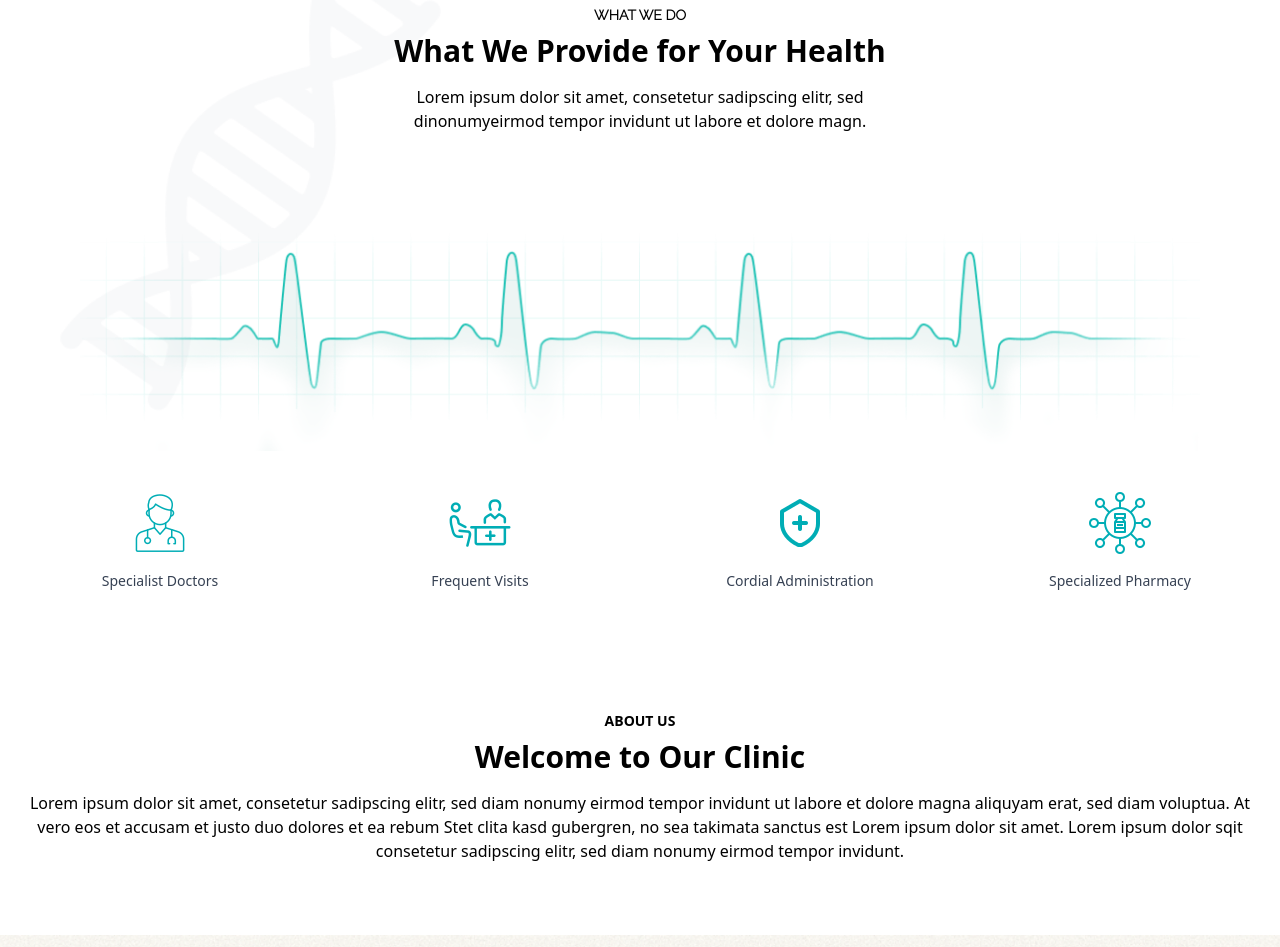
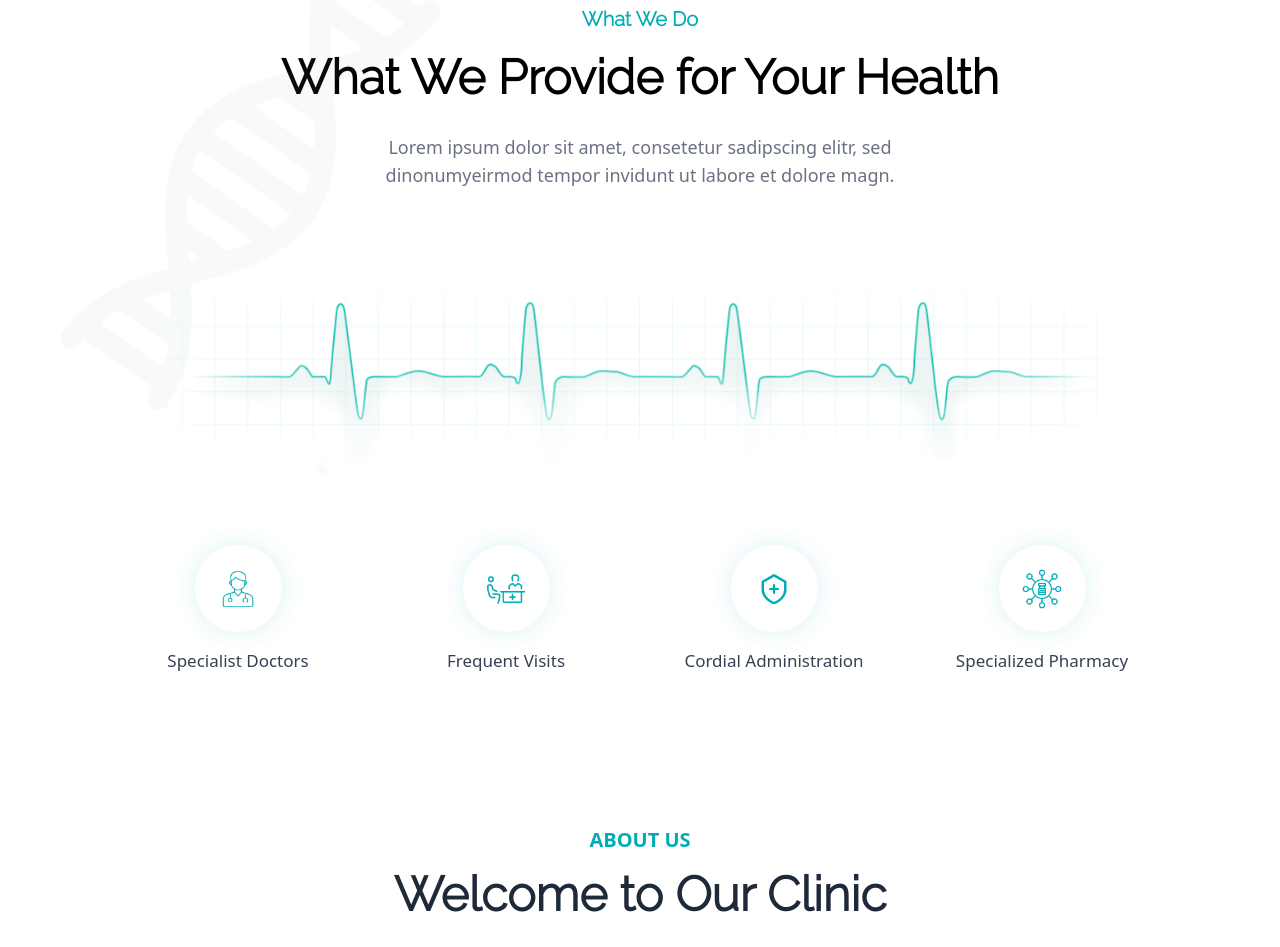
Before and after one commit to userronald/hospital-landing-page, a React (Vite) app: page / in a window 1280 px wide. Shown: the part 840-1787 px from the top of the page. Built offline with nearby package versions, Linux system fonts and the light colour scheme.

Commit message:
UI Changed

```diff
--- a/src/components/home/home.tsx
+++ b/src/components/home/home.tsx
@@ -1,4 +1,5 @@
 import AboutUsSection from "../landing-page-sections/aboutUsSection";
+import FaqSection from "../landing-page-sections/faqSection";
 import HeroSlider from "../landing-page-sections/heroSlider"
 import ServiceSection from "../landing-page-sections/serviceSection";
 import TestimonialSection from "../landing-page-sections/testimonialSection";
@@ -11,6 +12,7 @@ const Home = ()=>{
         <AboutUsSection />
         <ServiceSection />
         <TestimonialSection />
+        <FaqSection />
         </>
     )
 }
--- a/src/components/landing-page-sections/aboutUsSection.tsx
+++ b/src/components/landing-page-sections/aboutUsSection.tsx
@@ -15,20 +15,20 @@ const AboutUsSection = () => {
               />
             </div>
             <div className="container mx-auto px-4">
-              <p className="font-raleway text-primary text-sm font-semibold uppercase mb-2">
+              <p className="font-raleway text-primary text-xl font-semibold  mb-5 text-[#00adb5]">
                 {item.whtWeDoSubText}
               </p>
-              <h2 className="text-3xl font-bold text-dark mb-4">
+              <h2 className="font-raleway  text-5xl font-bold text-dark mb-8">
                 {item.whtWeDoHeading}
               </h2>
-              <p className="text-base text-body-color max-w-xl mx-auto">
+              <p className="text-base text-body-color max-w-xl mx-auto text-lg text-gray-500">
                 {item.whtWeDoDescription}
               </p>
             </div>
           </section>
 
           {/* Row 2: Graph Image */}
-          <div className="w-full px-20">
+          <div className="w-full px-40">
             <img
               src={item.aboutUsBgImage}
               alt="Graph Background"
@@ -37,16 +37,18 @@ const AboutUsSection = () => {
           </div>
 
           {/* Row 3: Icon Grid */}
-          <div className="container mx-auto px-4">
+          <div className="container mx-auto px-30 py-8">
             <div className="grid grid-cols-1 sm:grid-cols-2 md:grid-cols-4 gap-8 text-center">
               {item.iconImage?.map((icon, i) => (
-                <div key={i}>
-                  <img
-                    src={icon.src}
-                    alt={icon.altText}
-                    className="mx-auto mb-4"
-                  />
-                  <p className="text-sm font-medium text-gray-700">
+                <div key={i} className="flex flex-col items-center">
+                  <div className="w-[87px] h-[87px] flex items-center justify-center rounded-full shadow-[0_0_25px_rgba(0,173,181,0.15)] bg-white mb-4">
+                    <img
+                      src={icon.src}
+                      alt={icon.altText}
+                      className="w-10 h-10 object-contain"
+                    />
+                  </div>
+                  <p className="text-base sm:text-[17px] font-medium text-gray-700">
                     {item.iconTexts?.[i]?.text}
                   </p>
                 </div>
@@ -56,21 +58,21 @@ const AboutUsSection = () => {
 
           {/* Row 4: About Us Section */}
           <section className="pt-20 pb-20 bg-white">
-            <div className="container mx-auto px-4 flex flex-col md:flex-row items-center gap-10">
+            <div className="container  px-4 flex flex-col md:flex-row items-center gap-10">
               {/* Left side */}
-              <div className="w-full flex flex-col items-center text-center">
-                <p className="text-primary text-sm font-semibold uppercase mb-2">
+              <div className=" mx-56 w-full flex flex-col items-center text-center">
+                <p className="text-primary text-xl text-[#00adb5] font-semibold uppercase mb-4">
                   {item.aboutUsSubText}
                 </p>
-                <h2 className="text-3xl font-bold text-dark mb-4">
+                <h2 className="font-raleway text-5xl font-extrabold text-gray-800 mb-6">
                   {item.aboutUsHeading}
                 </h2>
-                <p className="text-base mb-6 text-center">
+                <p className="text-lg text-gray-500 mb-6 text-center">
                   {item.aboutUsDescription}
                 </p>
                 <a
                   href="#"
-                  className="inline-block px-6 py-3 text-white bg-primary hover:bg-blue-700 transition rounded"
+                  className="inline-block px-6 py-3 text-white bg-[#00adb5] hover:bg-[#00adb5ab] transition rounded text-lg font-semibold mb-12"
                 >
                   {item.aboutUsButton}
                 </a>
@@ -82,7 +84,7 @@ const AboutUsSection = () => {
               <img
                 src={item.aboutUsDoctorImage}
                 alt="Doctors"
-                className="w-full max-h-[650px] object-contain relative z-10"
+                className="w-full max-h-[700px] object-contain relative z-10"
               />
             </div>
           </section>
--- /dev/null
+++ b/src/components/landing-page-sections/faqSection.tsx
@@ -0,0 +1,29 @@
+import { FaqSectionData } from "../../data/data";
+
+const FaqSection =()=>{
+    return(
+        <>
+         {
+            FaqSectionData.map((item,index)=>(
+                <section key={index}>
+                    <p>{item.subHeading}</p>
+                    <h3>{item.mainHeading}</h3>
+                    <div>
+                        {
+                            item.faqQuestions?.map((question,i)=>(
+                                 <div key={i}>
+                                   <h4>{question.text}</h4>
+                                   <p>{item.faqAnswers?.[i]?.text}</p>
+                                 </div>
+                            ))
+                        }
+                    </div>
+                </section>
+            ))
+         }
+        </>
+    )
+}
+
+
+export default FaqSection;
--- a/src/data/data.ts
+++ b/src/data/data.ts
@@ -5,6 +5,9 @@ import {
   AboutusSectionProps,
   ServiceSectionProps,
   TestimonialSectionProps,
+  FaqSectionProps,
+  TeamSectionProps,
+  NewsLetterSectionProps,
 } from "../types/type";
 
 export const menuLinkData: MenuLinkProps[] = [
@@ -259,3 +262,108 @@ export const serviceSectionData: ServiceSectionProps[] = [
     ]
     },
   ];
+
+  export const FaqSectionData: FaqSectionProps[] = [
+    {
+      subHeading: "Frequently Asked Questions",
+      mainHeading: "Get Every Single Answers There if you want",
+      faqQuestions: [
+        {
+          text: "What is an Academic medical center",
+        },
+        {
+          text: "What is an Academic medical center",
+        },
+        {
+          text: "What is an Academic medical center",
+        },
+        {
+          text: "What is an Academic medical center",
+        },
+      ],
+      faqAnswers: [
+        {
+          text: "Lorem ipsum dolor sit amet, consetet Lorem ipsum dolor sit amet, consetet sadipscing elitr, sed dinonumy eirmod tempor invidunt. sadipscing elitr, sed dinonumy eirmod tempor invidunt. Lorem ipsum dolor sit amet, consetet Lorem ipsum dolor.",
+        },
+        {
+          text: "Lorem ipsum dolor sit amet, consetet Lorem ipsum dolor sit amet, consetet sadipscing elitr, sed dinonumy eirmod tempor invidunt. sadipscing elitr, sed dinonumy eirmod tempor invidunt. Lorem ipsum dolor sit amet, consetet Lorem ipsum dolor.",
+        },
+        {
+          text: "Lorem ipsum dolor sit amet, consetet Lorem ipsum dolor sit amet, consetet sadipscing elitr, sed dinonumy eirmod tempor invidunt. sadipscing elitr, sed dinonumy eirmod tempor invidunt. Lorem ipsum dolor sit amet, consetet Lorem ipsum dolor.",
+        },
+        {
+          text: "Lorem ipsum dolor sit amet, consetet Lorem ipsum dolor sit amet, consetet sadipscing elitr, sed dinonumy eirmod tempor invidunt. sadipscing elitr, sed dinonumy eirmod tempor invidunt. Lorem ipsum dolor sit amet, consetet Lorem ipsum dolor.",
+        },
+      ],
+    },
+  ];
+
+
+  export const TeamSectionData: TeamSectionProps[] = [
+    {
+      subHeading: "Team",
+      mainHeading: "Meet Our Doctors",
+      description:
+        "Lorem ipsum dolor sit amet, consetetur sadipscing elitr, sed dinonumyeirmod tempor invidunt ut labore et dolore magn.",
+      teamMembersName: [
+        {
+          text: "Dr. Ubayd",
+        },
+        {
+          text: "Dr. Muhammad Rafique",
+        },
+        {
+          text: "Sigmund Freud",
+        },
+        {
+          text: "Laiba Roshan",
+        },
+        {
+          text: "Nawal Marwan",
+        },
+        {
+          text: "Joe Black",
+        },
+        {
+          text: "Sammy Jankis",
+        },
+        {
+          text: "Hazel Grace",
+        },
+      ],
+      teamMembersDesignation: [
+        {
+          text: "Orthopedics",
+        },
+        {
+          text: "Gastroenterology",
+        },
+        {
+          text: "Neurology",
+        },
+        {
+          text: "Gastroenterology",
+        },
+        {
+          text: "Orthopedics",
+        },
+        {
+          text: "Neurology",
+        },
+        {
+          text: "cardiology",
+        },
+        {
+          text: "Gynecology",
+        },
+      ],
+    },
+  ];
+
+  export const NewsletterSectionData :NewsLetterSectionProps[]=[
+    {
+      mainHeading:"Subscribe Our Newsletter",
+      description:"Lorem ipsum dolor sit amet, consetetur sadiping elitr, sed dinonumyeirmod tempor invidunt ut labore."
+    }
+
+  ]
--- a/src/types/type.ts
+++ b/src/types/type.ts
@@ -55,3 +55,48 @@ export interface TestimonialSectionProps{
     testimonialReviewer?:Array<{text:string}>
     reviewerDesignation?:Array<{text:string}>
 }
+
+//faqsection
+export interface FaqSectionProps{
+    subHeading?:string;
+    mainHeading?:string;
+    faqQuestions?:Array<{text:string}>
+    faqAnswers?:Array<{text:string}>;
+}
+
+//teamSection
+export interface TeamSectionProps{
+    subHeading?:string;
+    mainHeading?:String;
+    description?:string;
+    teamImage?:Array<{src:string;altText:string;}>
+    teamIcon?:Array<{src:string;altText:string}>
+    teamMembersName?:Array<{text:string}>
+    teamMembersDesignation?:Array<{text:string}>
+}
+
+//newsletterSection
+export interface NewsLetterSectionProps{
+    mainHeading?:string;
+    description?:string;
+    backgroundImage?:string;
+    socialMediaIcons?:Array<{src:string;altText:string}>;
+    iconImage?:string;
+    iconText?:string;
+    iconDescription?:string;
+    form?:{
+        emailPlaceholder?:string;
+        buttonText?:string;
+
+    }
+}
+
+//callToActionSection
+export interface CallToActionProps{
+    subHeading?:string;
+    mainHeading?:string;
+    description?:string;
+    form?:{
+
+    }
+}
```
Also changed, not shown: src/index.css (+8 -1 lines).
